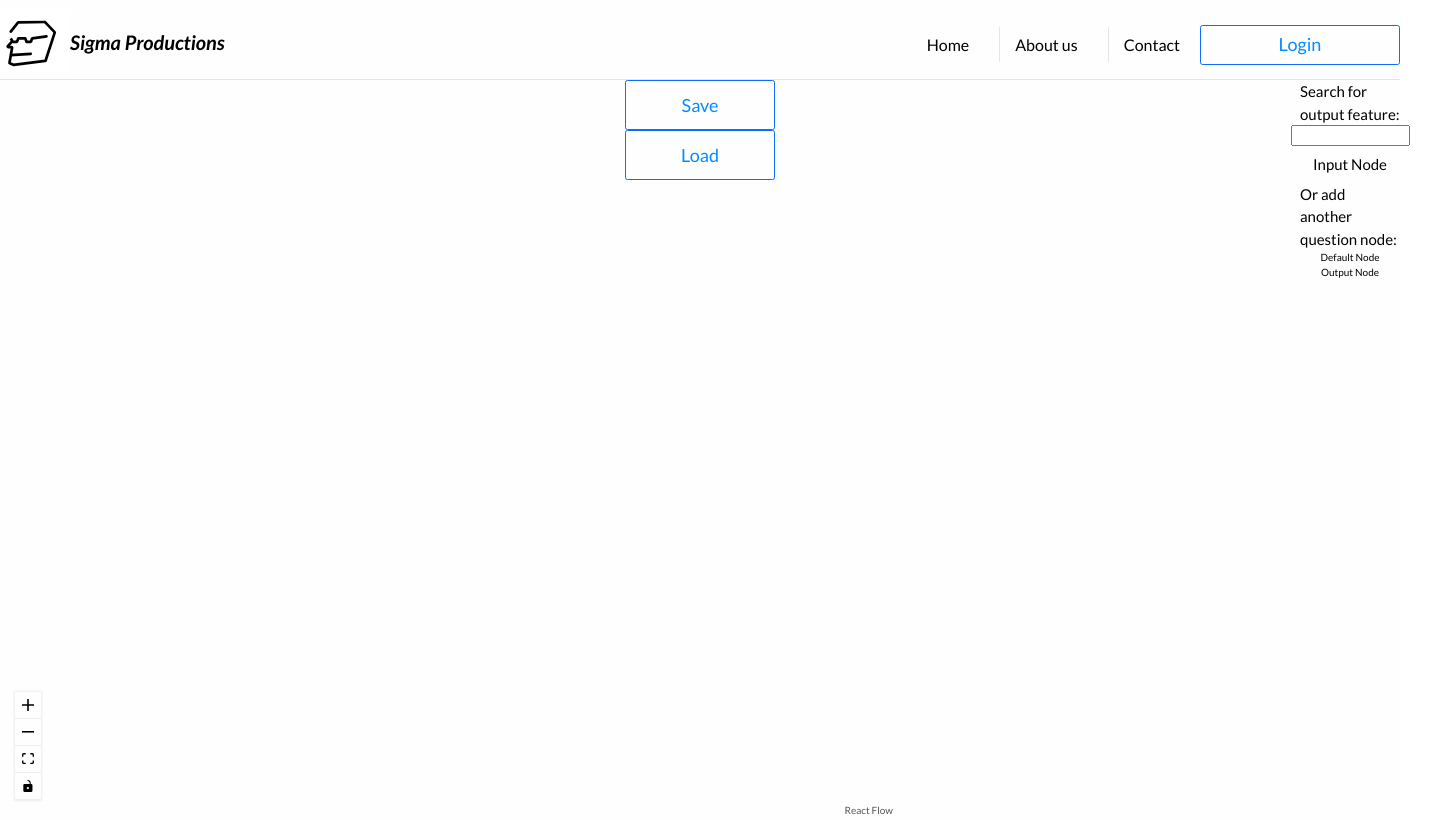
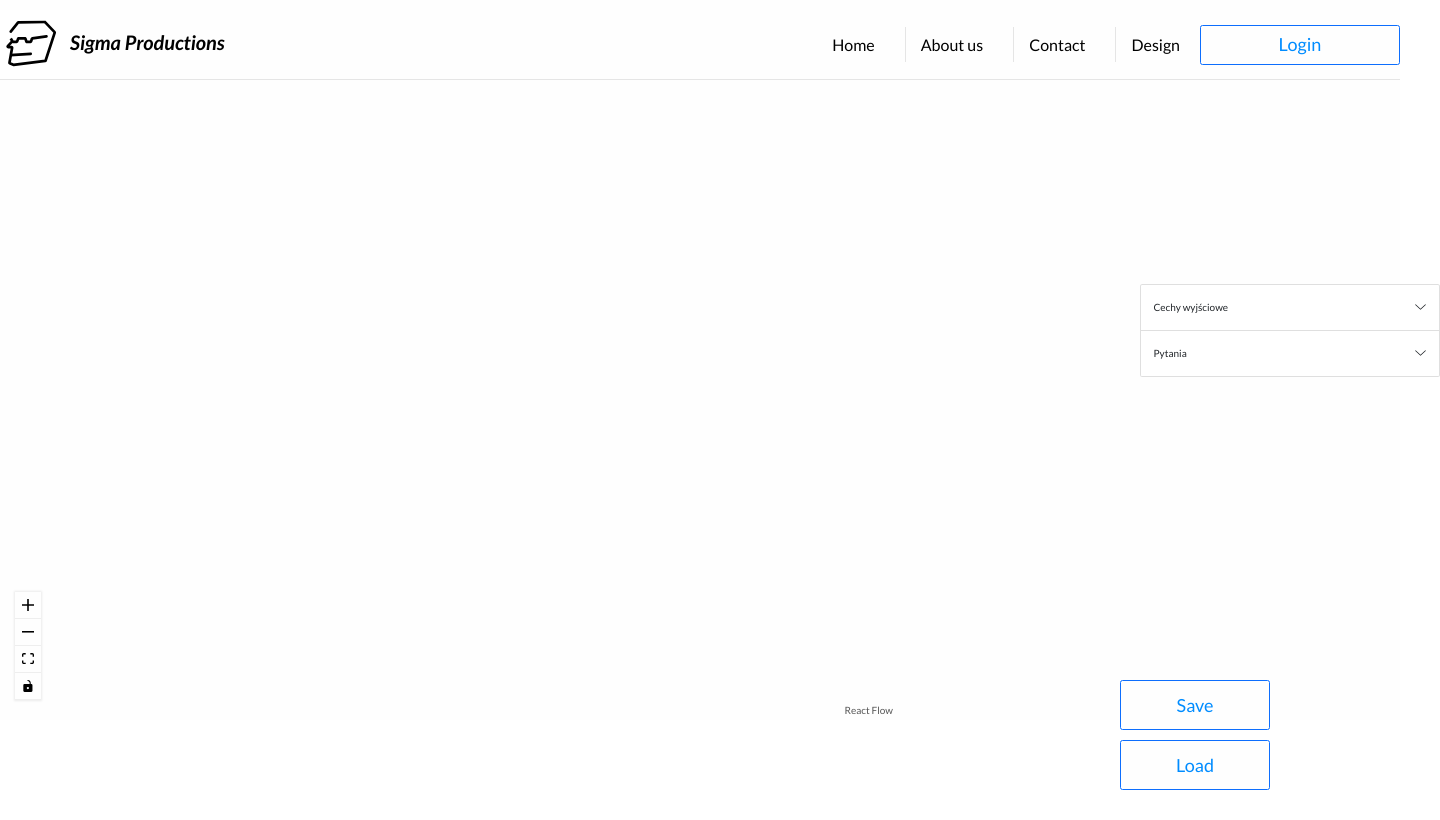
Before and after one commit to SigmaProductions/BPFE-front, a Next.js app: page /Flow in a window 1280 px wide. Shown: the whole page, 1440 px wide, since content can reach past the window. Built offline with nearby package versions, Linux system fonts and the light colour scheme.

Commit message:
add deisgn to navbar

```diff
--- a/src/components/Flow/FlowChart.jsx
+++ b/src/components/Flow/FlowChart.jsx
@@ -10,7 +10,7 @@ import styled from 'styled-components';
 import { FlowSave } from '../../Consts/flowEndpoints';
 import { GenericButton } from '../Generic/Buttons';
 
-import Nodes from './Nodes';
+import NodesPanel from './NodesPanel';
 
 const initialElements = [
     {
@@ -36,7 +36,7 @@ export default function FlowChart() {
     const onConnect = (params) => setElements((els) => addEdge(params, els));
 
     const onLoad = (_reactFlowInstance) => {
-        if(reactFlowInstance==null) setReactFlowInstance(_reactFlowInstance);
+        if (reactFlowInstance == null) setReactFlowInstance(_reactFlowInstance);
     }
     //warning this doesnt work for some reason
 
@@ -71,7 +71,7 @@ export default function FlowChart() {
 
     `
 
-    const FlowWrapper= styled.div`
+    const FlowWrapper = styled.div`
     width:70vw;
     height:80vh;
     `
@@ -82,18 +82,31 @@ export default function FlowChart() {
     margin: auto;
     `;
 
-    async function LoadFlow(){
-            var res=await axios.get(FlowSave);
+    const ButtonsContainer= styled.div`
+    display: flex;
+    flex-flow: column;
+    position: fixed;
+    bottom: 1rem;
+    right:1rem;
+    button{
+        margin-top: 1rem;
+    }
+    `
+
+    async function LoadFlow() {
+        var res = await axios.get(FlowSave);
         console.log(res)
         setElements(res.data);
     }
-    async function SaveFlow(){
+    async function SaveFlow() {
         await axios.post(FlowSave, elements);
     }
     return (
         <ChartContainer>
+            <ButtonsContainer>
                 <SaveButton onClick={SaveFlow}>Save</SaveButton>
                 <SaveButton onClick={LoadFlow}>Load</SaveButton>
+            </ButtonsContainer>
             <ReactFlowProvider>
                 <FlowWrapper ref={reactFlowWrapper}>
                     <ReactFlow elements={elements}
@@ -106,7 +119,7 @@ export default function FlowChart() {
                         <Controls />
                     </ReactFlow>
                 </FlowWrapper>
-            <Nodes />
+                <NodesPanel />
             </ReactFlowProvider>
         </ChartContainer>
     )
--- a/src/components/Flow/Nodes.jsx
+++ /dev/null
@@ -1,76 +0,0 @@
-
-import React from 'react';
-import { useState } from 'react';
-import styled from 'styled-components';
-
-const Sidebar = styled.div`
-    display:flex;
-    flex-wrap:wrap;
-    flex-flow:column;
-    align-items:center;
-    justify-content:space-around;
-  position: absolute;
-  right: 0;
-  top:0;
-  border: 5px;
-  height:20rem;
-  width:10rem;
-`
-
-const Description = styled.div`
-font-size: 1.5rem;
-`
-const Draggable = styled.div`
-display: flex;
-justify-content: center;
-align-items: center;
-height: 4rem;
-width:10rem;
-
-font-size: 1.5rem;
-border-radius:5px;
-border: 3px blue;
-:hover{
-    background-color: ${({theme:{color}})=> color.secondaryBlue}20;
-}
-
-`
-const SearchInput = styled.input`
-`
-
-
-export default () => {
-    const [searchPhrase, setSearchPhrase] = useState(null);
-
-    const onDragStart = (event, nodeType) => {
-        event.dataTransfer.setData('application/reactflow', nodeType);
-        event.dataTransfer.effectAllowed = 'move';
-    };
-    function onInputChange(event) {
-        setSearchPhrase({
-            [event.target.name]: event.target.value
-        });
-    }
-
-
-    return (
-        <Sidebar>
-            <Description>Search for output feature:</Description>
-            <SearchInput onChange={onInputChange} />
-            <Draggable onDragStart={(event) => onDragStart(event, 'input')} draggable>
-                Input Node
-            </Draggable>
-
-            <Description>Or add another question node:</Description>
-
-
-            <div className="dndnode" onDragStart={(event) => onDragStart(event, 'default')} draggable>
-                Default Node
-            </div>
-
-            <div className="dndnode output" onDragStart={(event) => onDragStart(event, 'output')} draggable>
-                Output Node
-            </div>
-        </Sidebar>
-    );
-};
--- /dev/null
+++ b/src/components/Flow/NodesPanel.jsx
@@ -0,0 +1,122 @@
+import React from 'react';
+import { useState, useEffect } from 'react';
+import styled from 'styled-components';
+import { Accordion, Form } from 'react-bootstrap';
+
+const Sidebar = styled.div`
+    display:flex;
+    flex-wrap:wrap;
+    flex-flow:column;
+    align-items:center;
+    justify-content:space-around;
+    position: absolute;
+    right: 1rem;
+    top:15rem;
+    border: 5px;
+    height:20rem;
+    width:20rem;
+`
+const Panel=styled.div`
+height: 30rem;
+width: 30rem;
+display: flex;
+justify-content: start;
+flex-flow: column;
+align-items: center;
+padding: 2rem;
+`
+
+const CustomInput= styled(Form.Control)`
+    width: 100%;
+`
+
+const Description = styled.div`
+font-size: 1.5rem;
+`
+const Draggable = styled.div`
+display: flex;
+justify-content: center;
+align-items: center;
+height: 4rem;
+width:10rem;
+
+font-size: 1.5rem;
+border-radius:5px;
+border: 3px blue;
+:hover{
+    background-color: ${({ theme: { color } }) => color.secondaryBlue}20;
+}
+`
+const SearchResults = styled(Draggable)`
+`
+
+const CustomAccordion = styled(Accordion)`
+    width: 30rem;
+`
+
+export default () => {
+    const [searchPhrase, setSearchPhrase] = useState(null);
+    const [searchResults, setSearchResults] = useState([]);
+    const [questionText, setQuestionText] = useState(null);
+
+    useEffect(() => {
+        setSearchResults([1, 2, 3]);
+    }, [searchPhrase]);
+
+    const onDragStart = (event, nodeType) => {
+        event.dataTransfer.setData('application/reactflow', nodeType);
+        event.dataTransfer.effectAllowed = 'move';
+    };
+    function onInputChange(event) {
+        setSearchPhrase({
+            [event.target.name]: event.target.value
+        });
+    }
+    function onQuestionTextChange(event) {
+        setQuestionText({
+            [event.target.name]: event.target.value
+        });
+    }
+
+
+    return (
+        <Sidebar>
+            <CustomAccordion>
+                <Accordion.Item eventKey="0">
+                    <Accordion.Header>Cechy wyjściowe</Accordion.Header>
+                    <Accordion.Body>
+                        <Panel>
+                            <Description>Podaj cechę ze zbioru którą chcesz dodać do grafu:</Description>
+                            <CustomInput type="text" placeholder="Cecha..." onChange={onInputChange}  />
+                            <SearchResults>
+                                {searchResults.map((ele) => {
+                                    return <span>dsafdf</span>
+                                })}
+                            </SearchResults>
+
+                            <Draggable onDragStart={(event) => onDragStart(event, 'input')} draggable>
+                                Input Node
+                            </Draggable>
+                        </Panel>
+                    </Accordion.Body>
+                </Accordion.Item>
+                <Accordion.Item eventKey="1">
+                    <Accordion.Header>Pytania</Accordion.Header>
+                    <Accordion.Body>
+                        <Panel>
+                            <Description>Podaj pytanie które zostanie zadane użytkownikowi:</Description>
+                            <CustomInput type="text" placeholder="Pytanie..." onChange={onQuestionTextChange}  />
+                                {questionText!=""?
+                            <><Description>Dodaj do grafu wierzchołek z pytaniem:</Description>
+                            <Draggable onDragStart={(event) => onDragStart(event, 'default')} draggable>
+                                Default Node
+                            </Draggable>
+                            </> : <div>dg</div> }
+                        </Panel>
+                    </Accordion.Body>
+                </Accordion.Item>
+            </CustomAccordion>
+
+        </Sidebar >
+    );
+};
--- a/src/components/Layout/Navbar.jsx
+++ b/src/components/Layout/Navbar.jsx
@@ -104,6 +104,11 @@ export default function Navbar() {
                             <Link href="/contact">Contact</Link>
                         </NavLink>
                     </NavElement>
+                    <NavElement>
+                        <NavLink>
+                            <Link href="/flow">Design</Link>
+                        </NavLink>
+                    </NavElement>
                 </NavList>
                 <NavButton>Login</NavButton>
             </Nav>
```
Also changed, not shown: src/components/Flow/NodeSearchResult.jsx (added, +9 -0 lines). Lines whose indentation alone changed are shown as unchanged.
